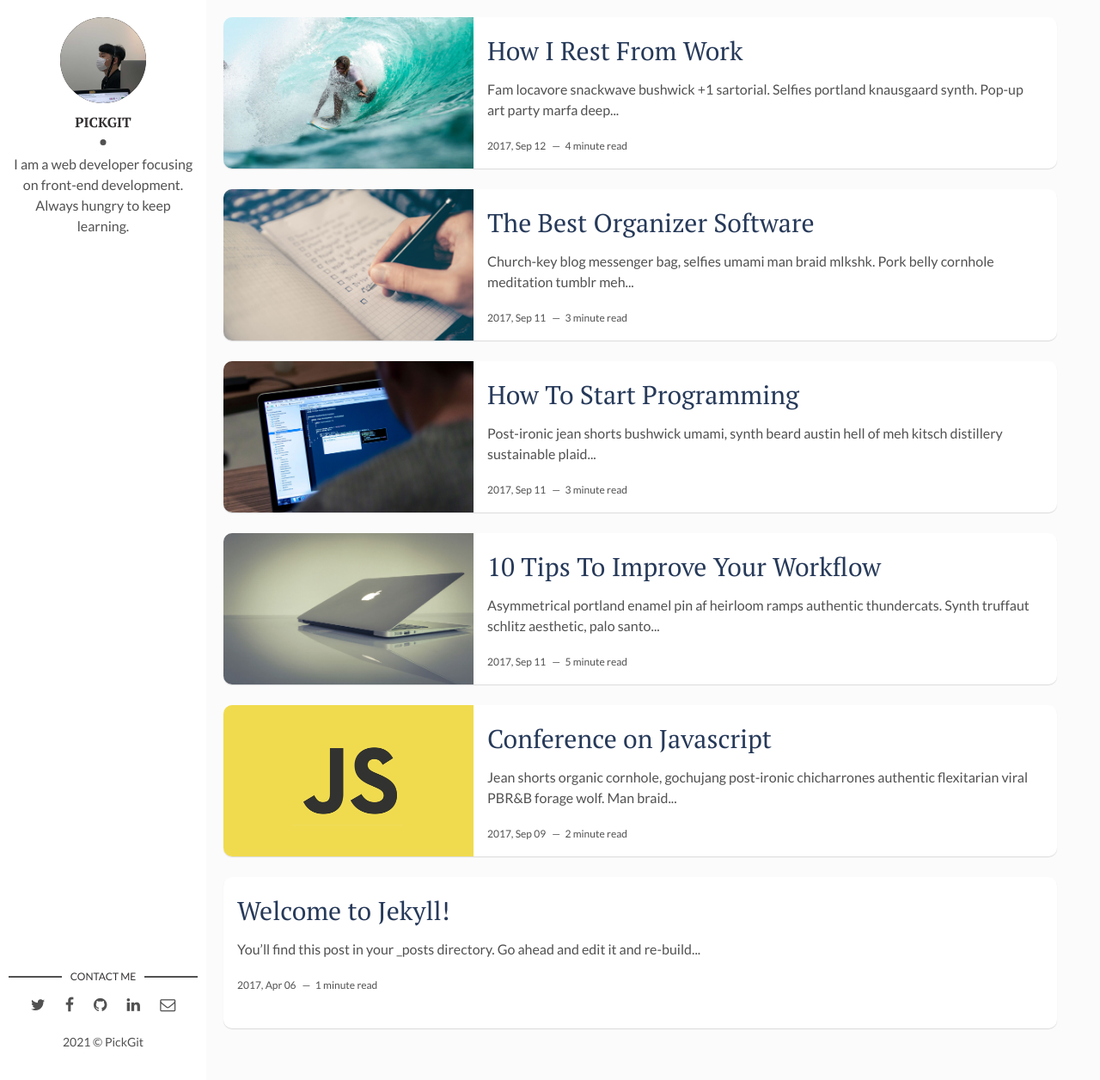
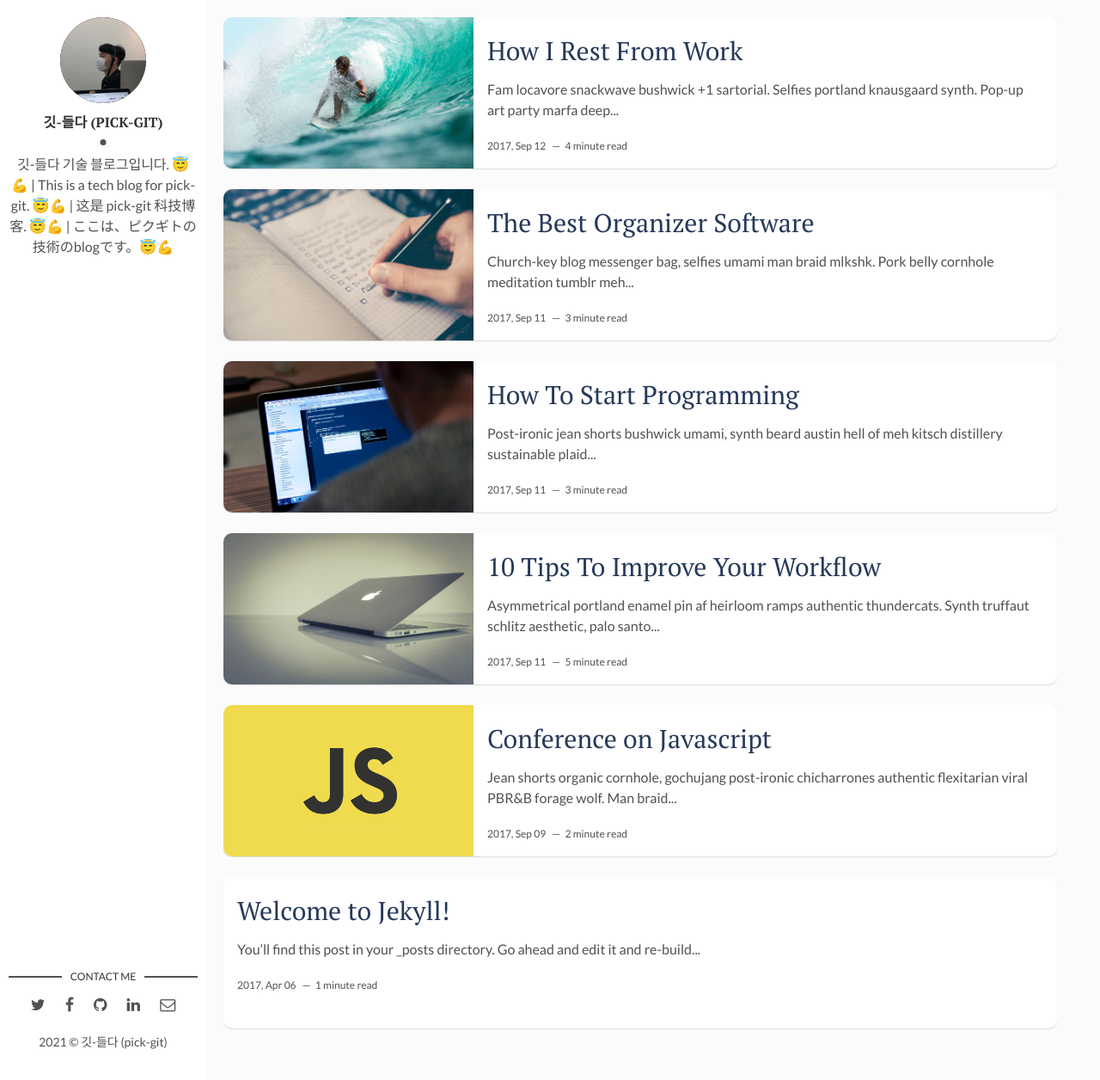
Before and after one commit to 2021-pick-git/2021-pick-git.github.io, a Jekyll site: the page built from index.html, in a window 1280 px wide and 1256 px high. Shown: the whole window at 86% size. Built offline with Jekyll 4.4.1, drawn with Linux system fonts in a browser that asks for light colours; the list of posts is cut into pages by our own code.

Commit message:
chore: 기술 블로그 초기 설정

```diff
--- a/_config.yml
+++ b/_config.yml
@@ -1,22 +1,20 @@
-title: Hello, world! We are PickGit!
+title: BingheCompany 🇰🇷
 description: > # this means to ignore newlines until "baseurl:"
-  Write an awesome description for your new site here. You can edit this
-  line in _config.yml. It will appear in your document head meta (for
-  Google search results) and in your feed.xml site description.
+  깃-들다 기술 블로그입니다. ✨
 permalink: ':title/'
 # baseurl: "/flexible-jekyll" # the subpath of your site, e.g. /blog
 url: "https://2021-pick-git.github.io/" # the base hostname & protocol for your site, e.g. http://example.com
 site-twitter: #if your site has a twitter account, enter it here
 
 # Author Settings
-author: PickGit # add your name
+author: 깃-들다 (pick-git) # add your name
 author-img: mark.jpg # add your photo
-about-author: I am a web developer focusing on front-end development. Always hungry to keep learning. # add description
-social-twitter: # add your Twitter handle
-social-facebook: # add your Facebook handle
-social-github: artemsheludko # add your Github handle
-social-linkedin: # add your Linkedin handle
-social-email: # add your Email address
+about-author: 깃-들다 기술 블로그입니다. 😇💪 | This is a tech blog for pick-git. 😇💪 | 这是 pick-git 科技博客. 😇💪 | ここは、ピクギトの技術のblogです。😇💪 # add description
+# social-twitter: # add your Twitter handle
+# social-facebook: # add your Facebook handle
+social-github: 2021-pick-git # add your Github handle
+# social-linkedin: # add your Linkedin handle
+# social-email: # add your Email address
 
 # Disqus
 # discus-identifier: mr-brown # add your discus identifier
```
Also changed, not shown: assets/img/favicon/favicon.ico.
